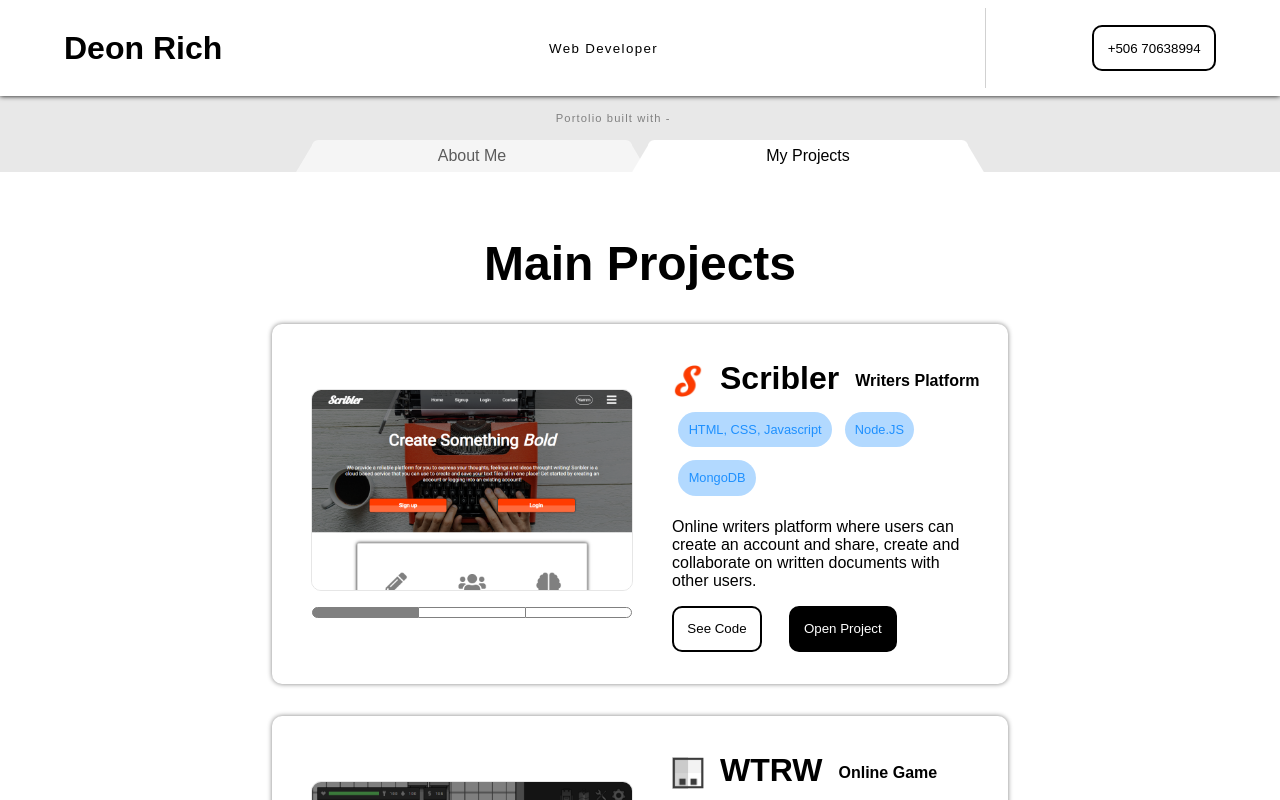
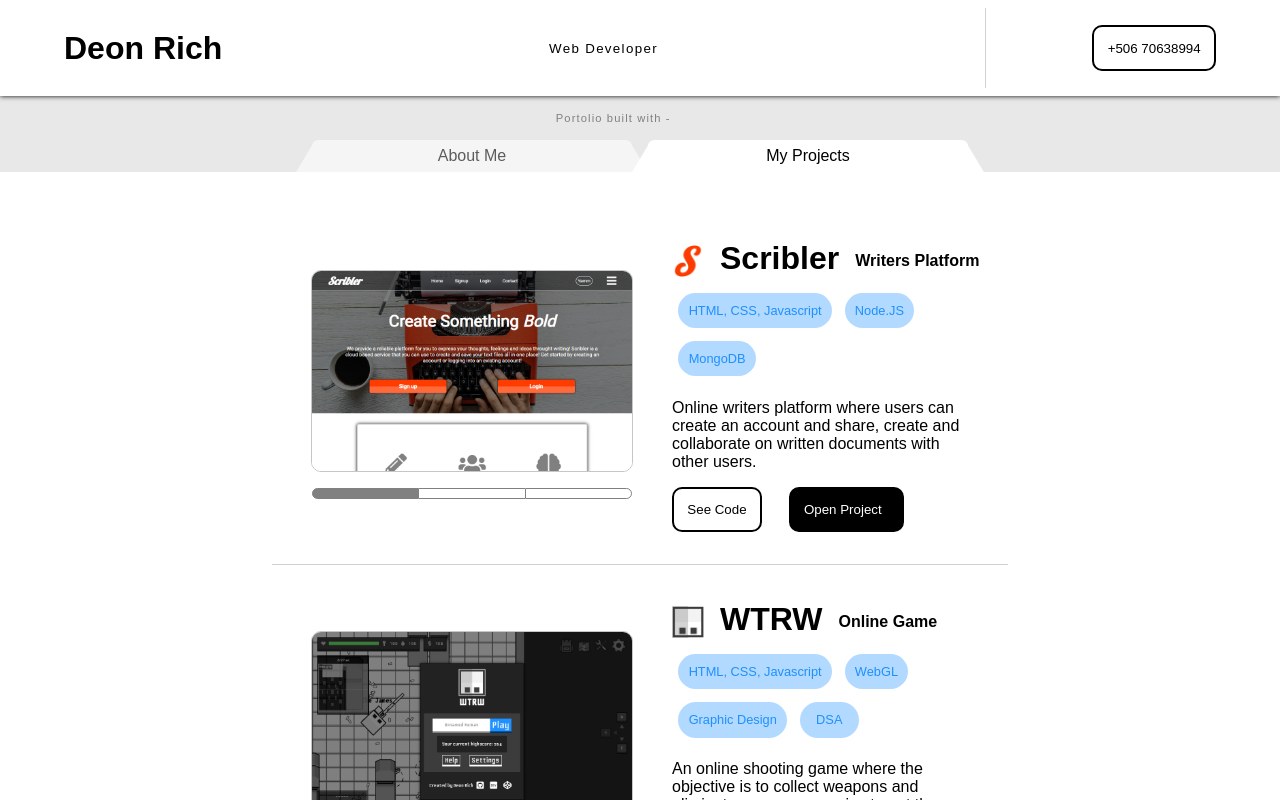
Before and after one commit to ZippCodder/personal-portfolio, a React app: page /projects in a window 1280 px wide. Shown: the top 800 px of the page. Built offline with nearby package versions, Linux system fonts and the light colour scheme; the HTML template or start-up script is replaced by a standard one.

Commit message:
updated site

```diff
--- a/src/scripts/components/about.jsx
+++ b/src/scripts/components/about.jsx
@@ -31,7 +31,7 @@ I'm a web developer from the United States with native fluency in English and Sp
         setOpen(true);
         window.location.hash = "email";
        }}>Email Me</button>
-      <button className="intro__resume-button" onClick={function(){window.open("https://docs.google.com/document/d/14m2Fk9plJpVIDVVwx-2k09BA-CIVnppmPNgINItdBio/edit?usp=sharing","_blank")}}>View Resume</button>
+      <button className="intro__resume-button" onClick={function(){window.open("https://docs.google.com/document/d/14m2Fk9plJpVIDVVwx-2k09BA-CIVnppmPNgINItdBio/edit?usp=sharing","_blank")}}>View Resume <i className="fas fa-file"></i></button>
      </div>
     </section>
     <p className="phones__interact-message">Hover over phones to interact.</p>
@@ -65,6 +65,7 @@ I'm a web developer from the United States with native fluency in English and Sp
        </>
       )} action={function(){window.open("https://docs.google.com/document/d/14m2Fk9plJpVIDVVwx-2k09BA-CIVnppmPNgINItdBio/edit?usp=sharing","_blank")}}/>
     </section>
+    <div className="bottom-line"></div>
   </div>
  </main>
 </>
--- a/src/scripts/components/projects.jsx
+++ b/src/scripts/components/projects.jsx
@@ -12,11 +12,9 @@ export default function Projects() {
    </div>
    <div className="projects__content">
     <div className="content__projects">
-     <h1 className="projects__title">Main Projects</h1>
      <Project title="Scribler" logo="/public/images/scribler_logo.png" description="Online writers platform where users can create an account and share, create and collaborate on written documents with other users." code="https://github.com/ZippCodder/Scribler" project="https://scribler.imdeonrich.com/" previews={["/public/images/scribler-preview-1.png","/public/images/scribler-preview-3.png","/public/images/scribler-preview-2.png"]} subtitle="Writers Platform" tech={["HTML, CSS, Javascript", "Node.JS","MongoDB"]}/>
      <Project title="WTRW" logo="/public/images/wtrw_logo.png" description="An online shooting game where the objective is to collect weapons and eliminate as many enemies to get the highest score possible." code="https://github.com/ZippCodder/WTRW" project="https://wtrw.imdeonrich.com/" previews={["/public/images/wtrw-preview-1.png","/public/images/wtrw-preview-2.png","/public/images/wtrw-preview-3.png"]} subtitle="Online Game" tech={["HTML, CSS, Javascript", "WebGL", "Graphic Design", "DSA"]}/>
      <Project title="Inkpad" logo="/public/images/inkpad_logo.png" description="Digital art program with ample tools for creating and downloading self made works of art." code="https://github.com/ZippCodder/inkpad-editor" project="https://inkpad.imdeonrich.com/" subtitle="Digital Art Program" previews={["/public/images/inkpad-preview-1.png","/public/images/inkpad-preview-2.png","/public/images/inkpad-preview-3.png"]} tech={["HTML, CSS, Javascript", "Canvas API", "UX/UI"]}/>
-     <h1 className="projects__title">Other Projects</h1>
      <Project title="Audio Visualizer" description="An audio visualizer built with the Web Audio API." codepen={true} project="https://codepen.io/ZippCodder/full/OJRvJpN" code="https://codepen.io/ZippCodder/pen/OJRvJpN" previews={["/public/images/audio-visualizer-thumbnail.png"]} tech={["Javascript", "HTML Canvas", "Web Audio API"]}/>
      <Project title="React Data Components" description="Dynamic React components for visualizing basic data sets." codepen={true} project="https://codepen.io/ZippCodder/full/GRjdeZe" code="https://codepen.io/ZippCodder/pen/GRjdeZe?editors=0010" previews={["/public/images/react-data-components-thumbnail.png"]} tech={["React", "Javascript", "SVG"]}/>
      <Project title="Voice Controlled To-Do List" description="A voice controlled to-do list application built using the Web Speech API." codepen={true} code="https://codepen.io/ZippCodder/pen/wvqrBOe" project="https://codepen.io/ZippCodder/full/wvqrBOe" previews={["/public/images/todo-thumbnail.png"]} tech={["HTML, CSS, Javascript", "Web Speech API"]}/>
@@ -42,7 +40,7 @@ function Project(props) {
      <p className="info__description">{props.description}</p>
      <div className="info__buttons">
       <a onClick={() => {window.open(props.code, "_blank")}} target="_blank"><button className="buttons__code">See Code</button></a>
-      <a onClick={() => {window.open(props.project, "_blank")}} target="_blank"><button className="buttons__project">Open Project</button></a>
+      <a onClick={() => {window.open(props.project, "_blank")}} target="_blank"><button className="buttons__project">Open Project <i className="fas fa-project-diagram"></i></button></a>
      </div>
     </div>
   </div>
--- a/src/styles/about.css
+++ b/src/styles/about.css
@@ -532,6 +532,14 @@
  user-select: auto;
 }
 
+.intro__resume-button i {
+ padding-left: 0.5em;
+}
+
+.intro__resume-button:hover {
+ background: #1466b6;
+}
+
 .heading1 {
  opacity: 0.9;
 }
@@ -548,15 +556,25 @@ mark {
  background: none;
 }
 
+.bottom-line {
+ width: 50%;
+ max-width: 900px;
+ border-bottom: 1px solid #d1d1d1;
+ margin: auto;
+ display: block;
+}
+
 .content__phones {
  display: flex;
- width: 100%;
  height: max-content;
  grid-gap: 4em;
  position: relative;
  font-family: var(--font);
  justify-content: center;
  text-align: center;
+ margin: auto;
+ padding-bottom: 4em;
+ width: 100%;
 }
 
 .phones__interact-message {
@@ -626,6 +644,7 @@ mark {
 
 .phone {
   width: 18em;
+  min-width: 18em;
   aspect-ratio: 1/1.7;
   transform: perspective(300px) rotateX(0deg) rotateY(0deg);
   transition: transform 0.2s ease;
--- a/src/styles/projects.css
+++ b/src/styles/projects.css
@@ -12,12 +12,6 @@
  width: 100%;
  min-height: 100%;
  padding-bottom: 2em;
-}
-
-.projects__title {
- font-family: var(--font);
- text-align: center;
- font-size: 3em;
 }
 
 .project__source {
@@ -35,8 +29,6 @@
 .content__project {
  width: calc(60% - 2em);
  background: white;
- box-shadow: 0px 0px 5px gray;
- border-radius: 10px;
  display: grid;
  grid-gap: 2em;
  grid-template-columns: 50% 50%;
@@ -44,9 +36,13 @@
  font-family: var(--font);
  box-sizing: border-box;
  padding: 2em;
- margin-top: 2em;
  min-width: 700px;
  max-width: 1000px;
+ border-top: 1px solid #d1d1d1;
+}
+
+.content__project:nth-child(1) {
+ border-top: none;
 }
 
 .project__info {
@@ -128,6 +124,11 @@
  white-space: nowrap;
 }
 
+.buttons__project i {
+ padding-left: 0.5em;
+ transform: scale(1.2);
+}
+
 .project__slideshow {
  width: 100%;
  min-height: 100%;
@@ -142,7 +143,7 @@
  aspect-ratio: 1.6/1;
  border-radius: 10px;
  background-color: #e6e6e6;
- border: 1px solid #e6e6e6;
+ border: 1px solid #c6c6c6;
 }
 
 .slideshow__buttons {
--- a/src/styles/styles.css
+++ b/src/styles/styles.css
@@ -59,7 +59,6 @@ footer {
  display: block;
  position: relative;
  text-align: center;
- margin-top: 2em;
  background: white;
 }
 
```
